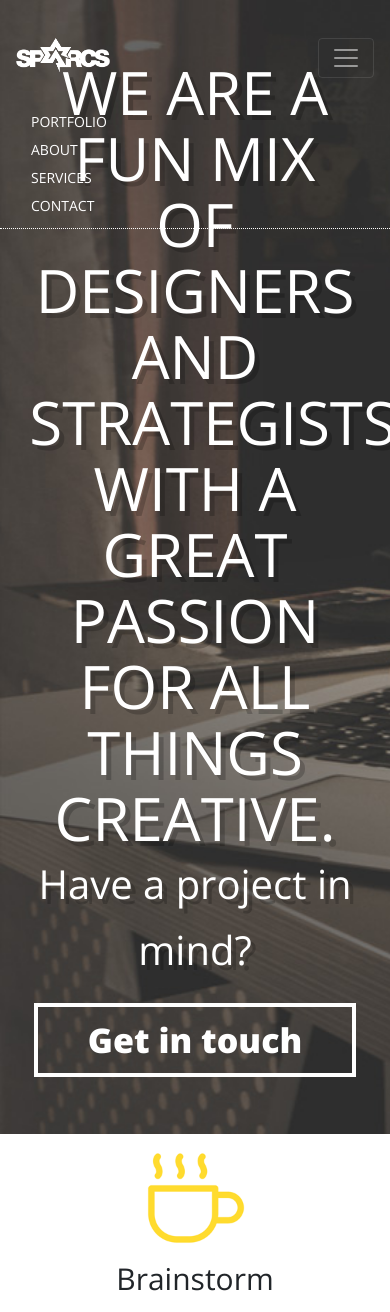
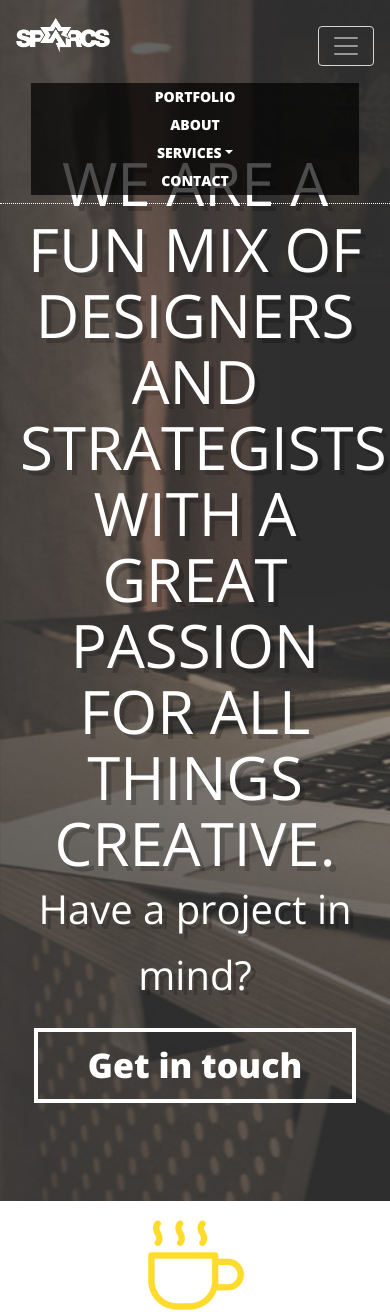
Before and after one commit to SparcsDigitalAgency/sparcs, a PHP site: page /index.php in a window 390 px wide, after a click that opens the changed part. Shown: the top 1312 px of the page. Run offline with PHP 8.4, Linux system fonts and the light colour scheme.

Commit message:
dropdown of services link,its backround changed

```diff
--- a/header.php
+++ b/header.php
@@ -204,13 +204,13 @@ j=d.createElement(s),dl=l!='dataLayer'?'&l='+l:'';j.async=true;j.src=
       <nav class="navbar navbar-expand-md  navbar-dark fixed-top large"  id="top"  >
         <div class="container">
         <h1 class="col-md-4">
-          <a class="navbar-brand" <?php echo (preg_match("/index.php/", $_SERVER['SCRIPT_FILENAME']) ? 'class="active"' : '') ?> href="<?php echo $path; ?>"title="Sparcs, an interactive digital agency.">
-            <img src="./images/logo.png">
+          <a class="navbar-brand" <?php echo (preg_match("/index.php/", $_SERVER['SCRIPT_FILENAME']) ? 'class="active"' : '') ?> href="<?php echo $path; ?>"title="Sparcs, an interactive digital agency">
+           Sparcs Digital Agency
         </a>
         </h1>
       <!-- <a class="navbar-brand" href="#">Fixed navbar</a> -->
       <button class="navbar-toggler" type="button" data-toggle="collapse" data-target="#navbarCollapse" aria-controls="navbarCollapse" aria-expanded="false" aria-label="Toggle navigation">
-        <span class="navbar-toggler-icon"></span>
+        <span class="navbar-toggler-icon "></span>
       </button>
       <div class="collapse navbar-collapse col-md-8" id="navbarCollapse">
 
@@ -230,11 +230,21 @@ j=d.createElement(s),dl=l!='dataLayer'?'&l='+l:'';j.async=true;j.src=
             About
             </a>
           </li>
-          <li class="nav-item">
+          <!-- <li class="nav-item">
             <a class="nav-link"  <?php echo(preg_match("/services.php/", $_SERVER['SCRIPT_FILENAME']) ? 'class="active"' : ''); ?> href="<?php echo $path; ?>services" title="Services">
                 Services
             </a>
+          </li> -->
+          <li class="nav-item dropdown">
+            <a class="nav-link dropdown-toggle" <?php echo(preg_match("/services.php/", $_SERVER['SCRIPT_FILENAME']) ? 'class="active"' : ''); ?> href="<?php echo $path; ?>services" title="Services" id="dropdown01" data-toggle="dropdown" aria-haspopup="true" aria-expanded="false">Services</a>
+            <div class="dropdown-menu" aria-labelledby="dropdown01">
+              <a class="dropdown-item" href="#">Strategy & Cosulting</a>
+              <a class="dropdown-item" href="#">Creative Design</a>
+              <a class="dropdown-item" href="#">Web & Mobile Development</a>
+              <a class="dropdown-item" href="#">Digital Marketing</a>
+            </div>
           </li>
+
           <li class="nav-item">
             <a class="nav-link"  <?php echo(preg_match("/contact.php/", $_SERVER['SCRIPT_FILENAME']) ? 'class="active"' : ''); ?> href="<?php echo $path; ?>contact" title="Contact">
                 Contact
--- a/script/format.css
+++ b/script/format.css
@@ -6,7 +6,7 @@ h1, h2, h3, h4, ul, li{margin:0;padding:0;list-style-type:none;}
 #top, a, img, li, .but, textarea:hover, input[type=text]:hover, textarea:focus, input[type=text]:focus, .main-nav ul, .cbp-fwslider nav span, .cbp-fwslider nav span:hover{transition:all 1s;-moz-transition:all 1s;-webkit-transition:all 1s;-o-transition:all 1s;}
 #top{top:0;position:fixed;background:rgba(255,255,255,1);z-index:11;}
 
-#top div h1{padding:30px 0 0 0;}
+#top div h1{padding:10px 0;}
 #top div h2{padding:40px 0 0 0; color: #fff;}
 
 .main-nav{float:right;width:66%;}
@@ -18,18 +18,18 @@ h1, h2, h3, h4, ul, li{margin:0;padding:0;list-style-type:none;}
 .main-nav .current{display:none;}
 #top.large{background:none;border-bottom:1px dotted #fff;}
 #top.large img{}
-#top.large h1 a{background:url(../images/logo.png) no-repeat;background-size:40%; display:block;height:70px;text-indent:-9999px;}
+#top.large h1 a{background:url(../images/logo.png) no-repeat;background-size:40%; display:block;height:55px;text-indent:-9999px;}
 /*#top.large li{margin-top:42px;}*/
 #top.small{background:url()#ca4242;border-bottom:1px dotted #ff895b;}
 #top.small img{}
-#top.small h1 a{background:url(../images/logo.png) no-repeat;background-size:30%;display:block;height:50px;text-indent:-9999px;margin-top:-10px;}
+#top.small h1 a{background:url(../images/logo.png) no-repeat;background-size:35%;display:block;height:45px;text-indent:-9999px;}
 
 #top.small .main-nav a{color:#fff;}
 #top.small .main-nav a:hover{color:#fff;border-bottom:1px dotted;text-decoration: none;}
 #top.small .main-nav .active{border-bottom:1px dotted #fff;}
 #header{width:100%;background:url(../images/header.jpg)#2e2e2e; background-size: cover;}
-.index-header div{padding:15% 0 !important;}
-#header div{width:85%; max-width:1200px; margin:0 auto;font-size:60px;text-transform:uppercase;line-height:66px;color:#fff;padding:15% 0 8% 0;text-shadow:5px 5px 0 rgba(0, 0, 0, 0.2); text-align:center;}
+
+#header div{margin:0 auto;font-size:60px;text-transform:uppercase;line-height:66px;color:#fff;padding:150px 20px 100px 20px;text-shadow:5px 5px 0 rgba(0, 0, 0, 0.2); text-align:center;}
 #header div article{font-size:40px;text-transform:none;font-weight:300;}
 .button, [class*="button-"]{position:relative;top:20px;display:inline-block;overflow:hidden;padding:0 50px;height:2.2em;font-size:34px;text-decoration:none;color:#fff;border:4px solid #fff;transition:0.35s ease all;font-weight:800;text-decoration:none;text-shadow:none;}
 .button:hover, [class*="button-"]:hover{background:#fff;color:#222;}
--- a/script/format1.css
+++ b/script/format1.css
@@ -1,6 +1,7 @@
 body{margin:0;padding:0;font-family:'Open Sans', sans-serif;font-weight:300;}
 .navbar-dark .navbar-nav .nav-link {
      color: rgba(255,255,255,1);
+     font-weight: bold;
 }
 nav a.nav-link{
 	font-size: 14px;
@@ -13,3 +14,39 @@ nav a.nav-link{
 ul.navbar-nav.mr-auto.justify-content-end {
     width: 100%;
 }
+.dropdown-menu {
+    color: #fff;
+    background-color: rgba(255,255,255,0.1);
+}
+.dropdown-item {
+    padding: 0.25rem 0.5rem;
+    font-weight: 600;
+    font-size: .8rem;
+    color: #fff;
+}
+.navbar-dark .navbar-toggler {
+    border-color: rgba(255,255,255,0.8);
+}
+
+@media(max-width: 768px){
+	ul.navbar-nav.mr-auto.justify-content-end {
+    text-align: center;
+	    background-color: rgba(0,0,0,0.7);
+	}
+	.dropdown-menu {
+     background-color: rgba(0,0,0,0.7);
+}
+	.dropdown-item {
+    display: block;
+    width: 100%;
+    padding: 0.25rem 0.5rem;
+    clear: both;
+    font-weight: bold;
+    color: #A9A9A9;
+    text-align: center;
+    white-space: nowrap;
+    background-color: transparent;
+    border: 0;
+    font-size: .8rem;
+}
+}
```
